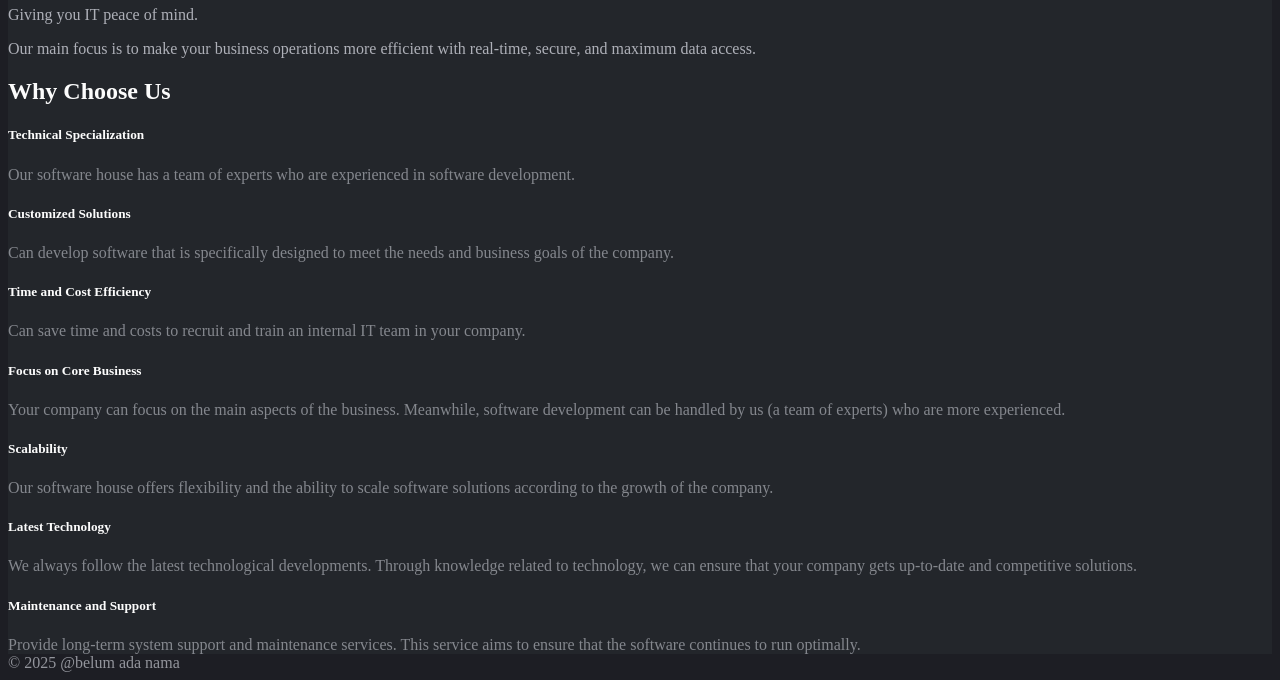
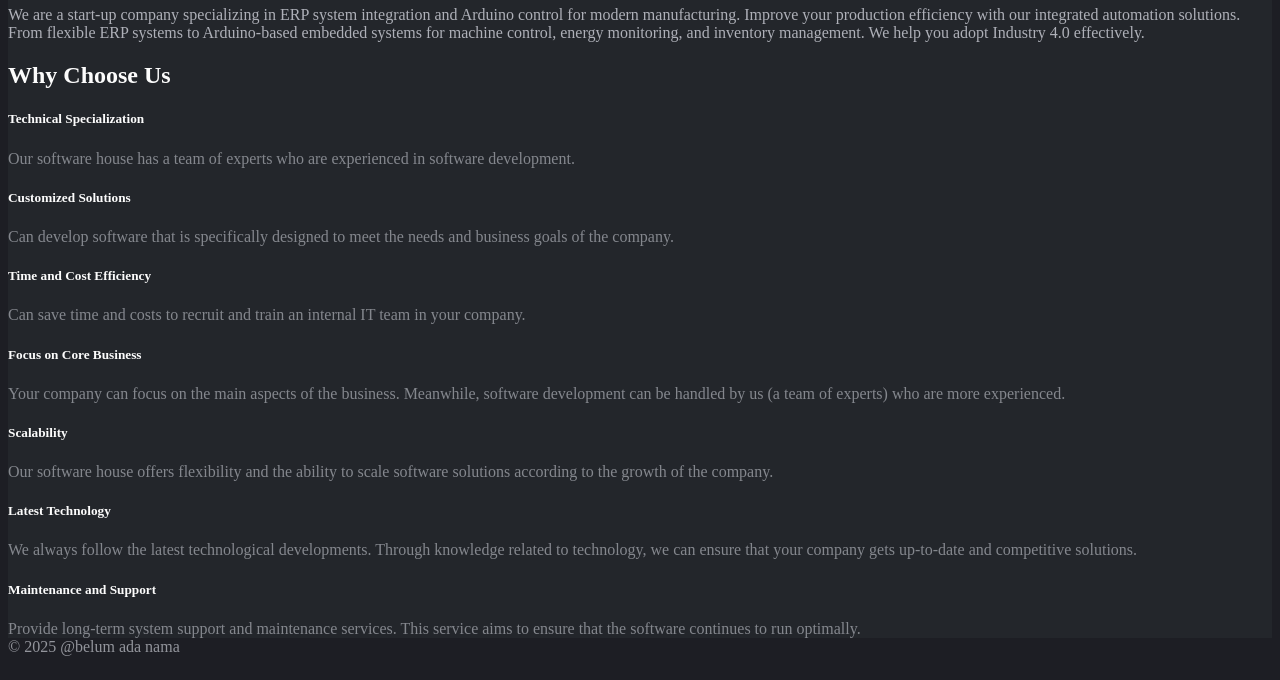
Before and after one commit to opusoctopus/compro1, a plain HTML site: page index.html in a window 1280 px wide. Shown: the part 472-1152 px from the top of the page. Drawn offline with Linux system fonts and the light colour scheme; files that its build step writes are made by us from their sources; files whose address does not match are found by name; a web font is replaced by a local one.

Commit message:
Update index.html

```diff
--- a/index.html
+++ b/index.html
@@ -122,10 +122,9 @@
 								<div class="pb-0 pb-sm-2">
 									<h1 class="title title--h1 first-title title__separate">Our Company</h1>
 									<p>
-										Giving you IT peace of mind.
-									</p>
-									<p>
-										Our main focus is to make your business operations more efficient with real-time, secure, and maximum data access.
+										We are a start-up company specializing in ERP system integration and Arduino control for modern manufacturing. Improve
+										your production efficiency with our integrated automation solutions. From flexible ERP systems to Arduino-based embedded
+										systems for machine control, energy monitoring, and inventory management. We help you adopt Industry 4.0 effectively.
 									</p>
 								</div>
 
```
